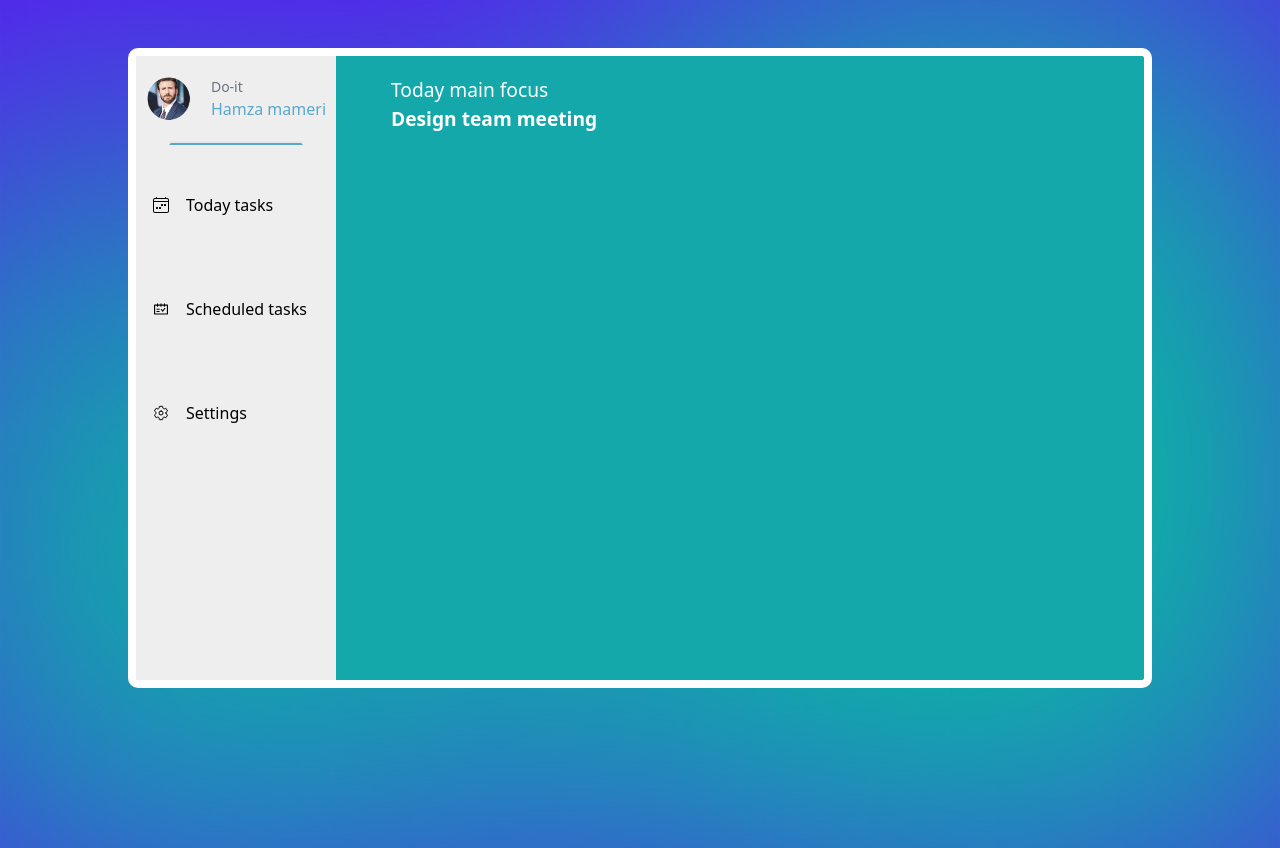
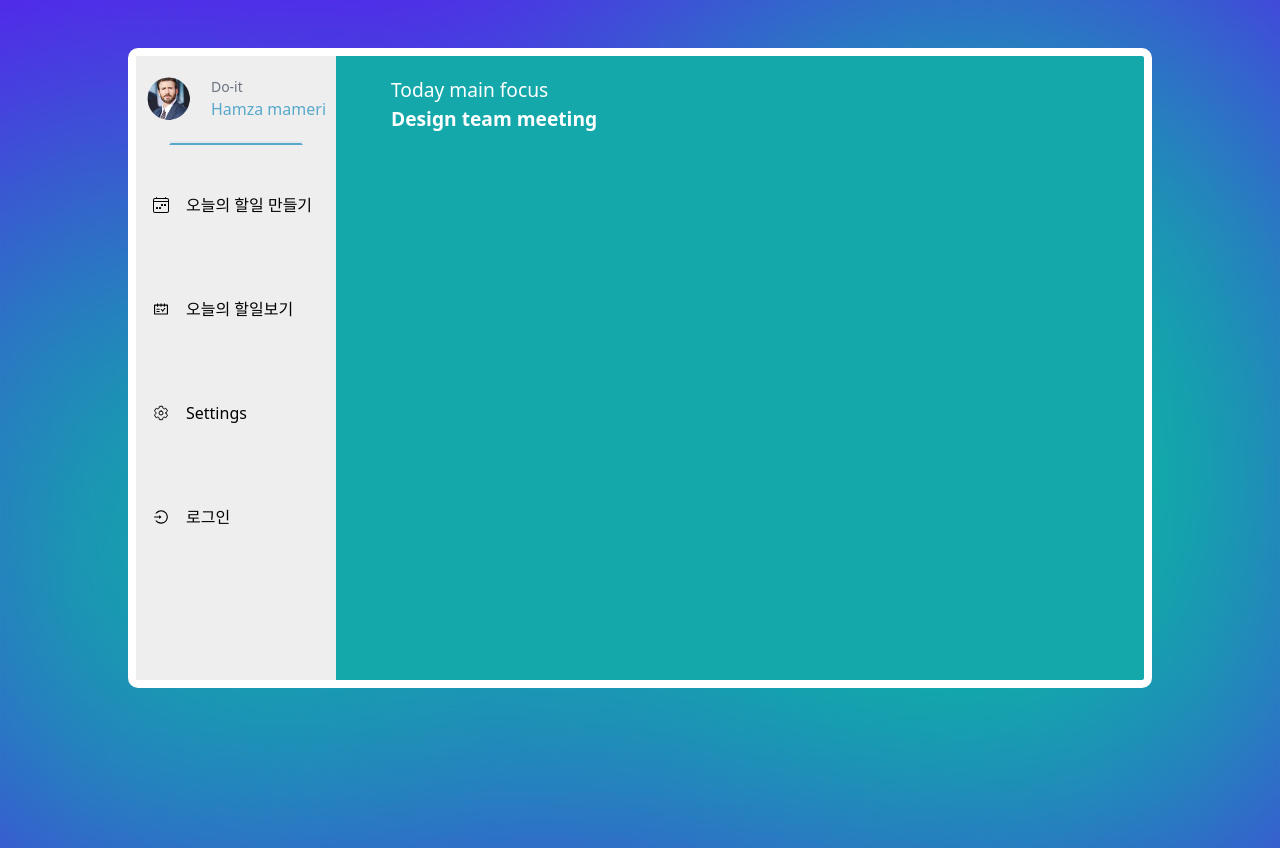
Before and after one commit to ckdtns5262/Next.js-todolist-, a Next.js app: page / in a window 1280 px wide. Built offline with nearby package versions, Linux system fonts and the light colour scheme; no server answers.

Commit message:
[0430] Auth.js 사용하여 로그인기능완료 및 퍼블리싱중

```diff
--- a/app/component/Profile.jsx
+++ b/app/component/Profile.jsx
@@ -1,6 +1,10 @@
 "use client";
+
 import Image from "next/image";
 export default function Profile() {
+
+
+
   return (
     <>
       <div className="flex mt-5">
--- a/app/component/Sidebar.jsx
+++ b/app/component/Sidebar.jsx
@@ -1,30 +1,41 @@
 import { BsCalendar4Week } from "react-icons/bs";
-import { AiOutlineSchedule } from "react-icons/ai";
+import { AiOutlineSchedule, AiOutlineLogin,AiOutlineLogout } from "react-icons/ai";
 import { IoSettingsOutline } from "react-icons/io5";
 import Link from "next/link";
 import Profile from "./Profile";
+import LoginButton from "./button/LoginButton";
+import LogOutButton from "./button/LogOutButton"
+import { getServerSession } from "next-auth";
+import { authOptions } from "@/pages/api/auth/[...nextauth]";
 
-export default function Sidebar() {
+export default async function Sidebar() {
+
+
+ let session = await getServerSession(authOptions)
+
   return (
     <div className="text-black">
         <Profile/>
       <ul className="mt-12 space-y-20">
         <li className="">
           <Link href="/write">
-            <BsCalendar4Week className="w-1/4 i" />
-            <p className="w-3/4">Today tasks</p>
+            <BsCalendar4Week className="w-1/4" />
+            <p className="w-3/4">오늘의 할일 만들기</p>
           </Link>
         </li>
         <li className="">
           <Link href="/list">
-            <AiOutlineSchedule className="w-1/4 i" />
-            <p className="w-3/4">Scheduled tasks</p>
+            <AiOutlineSchedule className="w-1/4" />
+            <p className="w-3/4">오늘의 할일보기 </p>
           </Link>
         </li>
         <li className="flex">
-          <IoSettingsOutline className="w-1/4 i" />
+          <IoSettingsOutline className="w-1/4" />
           <p className="w-3/4">Settings</p>
         </li>
+        {session ? <li className="flex"><AiOutlineLogout/><LogOutButton/></li> :
+        <li className="flex"><AiOutlineLogin/><LoginButton/></li>}
+
       </ul>
     </div>
   );
--- /dev/null
+++ b/app/component/button/LogOutButton.jsx
@@ -0,0 +1,9 @@
+
+'use client'
+import {signOut} from 'next-auth/react'
+export default function LoginButton(params) {
+
+    return (
+        <p onClick={()=>{signOut()}} className="w-3/4">로그아웃</p>
+    )
+};
--- /dev/null
+++ b/app/component/button/LoginButton.jsx
@@ -0,0 +1,9 @@
+
+'use client'
+import {signIn, signOut} from 'next-auth/react'
+export default function LoginButton(params) {
+
+    return (
+        <p onClick={()=>{signIn()}} className="w-3/4">로그인</p>
+    )
+};
--- a/app/layout.js
+++ b/app/layout.js
@@ -11,8 +11,8 @@ export default function RootLayout({ children }) {
   return (
     <html lang="en">
       <body>
-        <Container children={children}/>
-        </body>
+        <Container children={children} />
+      </body>
     </html>
   )
 }
--- a/package.json
+++ b/package.json
@@ -14,6 +14,7 @@
     "eslint-config-next": "13.3.1",
     "mongodb": "^5.3.0",
     "next": "13.3.1",
+    "next-auth": "^4.22.1",
     "postcss": "8.4.23",
     "react": "18.2.0",
     "react-dom": "18.2.0",
--- /dev/null
+++ b/pages/api/auth/[...nextauth].js
@@ -0,0 +1,15 @@
+import NextAuth from "next-auth/next";
+import GithubProvider from "next-auth/providers/github"
+
+export const authOptions = {
+
+    providers : [
+        GithubProvider({
+            clientId : '4da54067824ccde636d2',
+            clientSecret : 'ec7688b77fbae4aed467b3fbe829a02f86d779ff',
+        })
+    ],
+    secret : 'qwer1234'
+}
+
+export default NextAuth(authOptions)
```
Also changed, not shown: app/component/Container.jsx (+9 -9 lines), 1 other file (tests, documents, lock files or other folders).
